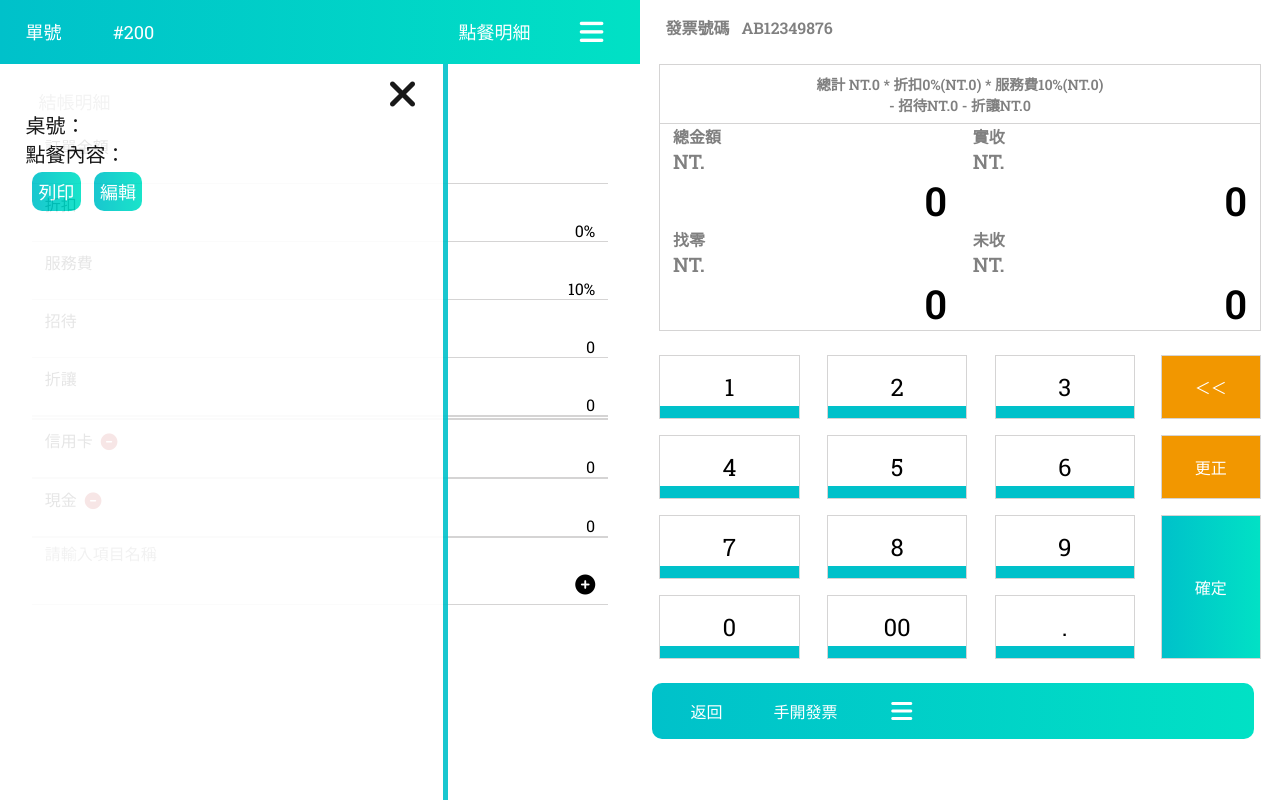
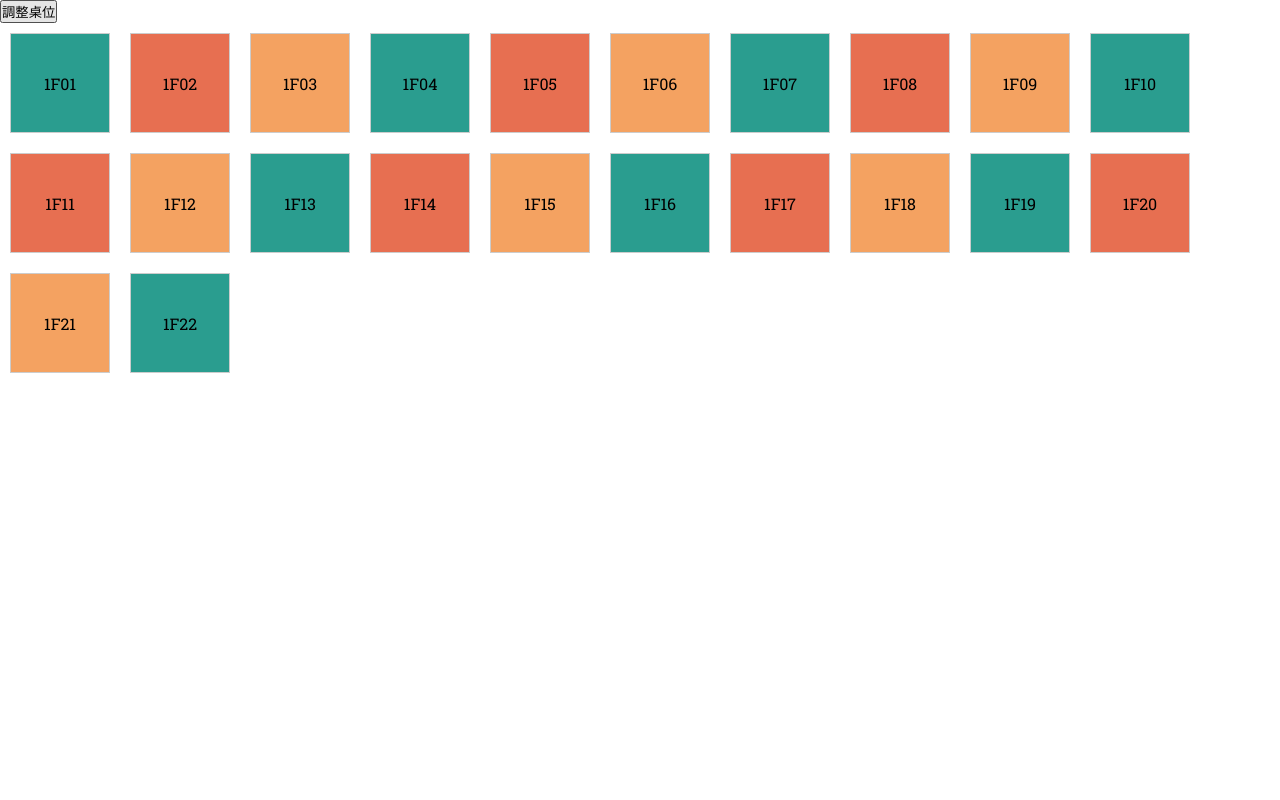
Before and after one commit to PersonHow/POS-Register-FrontEnd, a Vue app: page / in a window 1280 px wide. Built offline with nearby package versions, Linux system fonts and the light colour scheme; a web font is replaced by a local one.

Commit message:
1. add TestTablePage, 2. update main.js and App.vue, 3.install vuedraggable and sortablejs vuedraggable@next

```diff
--- a/package.json
+++ b/package.json
@@ -17,8 +17,10 @@
     "axios": "^1.7.2",
     "pinia": "^2.1.7",
     "sass": "^1.77.6",
+    "sortablejs": "^1.15.2",
     "vue": "^3.4.21",
-    "vue-router": "^4.3.0"
+    "vue-router": "^4.3.0",
+    "vuedraggable": "^4.1.0"
   },
   "devDependencies": {
     "@vitejs/plugin-vue": "^5.0.4",
--- a/src/App.vue
+++ b/src/App.vue
@@ -1,15 +1,14 @@
 <script setup>
 import { RouterLink, RouterView } from 'vue-router'
-import OrderPage from './views/OrderPage.vue';
 import BillPage from './views/BillPage.vue';
+import TestTablePage from './components/ChiaoLin/TestTablePage.vue';
 
 </script>
 
 <template>
 <div class="routerViewArea">
-    <!-- <RouterView /> -->
-    <!-- <OrderPage /> -->
-     <BillPage />
+    <!-- <BillPage /> -->
+    <TestTablePage />
 </div>
 </template>
 
--- /dev/null
+++ b/src/components/ChiaoLin/TestTablePage.vue
@@ -0,0 +1,77 @@
+<script>
+import draggable from 'vuedraggable'; // 導入 vuedraggable 用於實現拖曳功能
+
+export default {
+    components: {
+        draggable, // 將 draggable 組件套用在此vue上
+    },
+    data() {
+        return {
+            isEditing: false, // 判斷是否為編輯模式的變數
+            tables: Array.from({ length: 22 }, (v, i) => ({
+                // 每張桌子的標示代號
+                id: i + 1,
+                // 每張桌子的標籤
+                label: `1F${String(i + 1).padStart(2, '0')}`,
+                // 根據索引決定桌子的狀態
+                status: i % 3 === 0 ? 'available' : i % 3 === 1 ? 'in-use' : 'reserved',
+            })),
+        };
+    },
+    methods: {
+        toggleEdit() {
+            this.isEditing = !this.isEditing;
+        },
+        saveTableOrder() {
+            // 保存新的桌子排序
+            console.log('新的桌子順序:', this.tables);
+        },
+    },
+};
+</script>
+
+<template>
+    <div id="app">
+        <button @click="toggleEdit">調整桌位</button>
+        <!-- 當進入編輯模式時，啟用拖曳功能 -->
+        <draggable v-if="isEditing" v-model="tables" @end="saveTableOrder">
+            <!-- 顯示每張桌子的內容 -->
+            <template #item="{ element }">
+                <div :class="['table', element.status]"> <!-- 根據桌子的狀態設置樣式 -->
+                    {{ element.label }} <!-- 顯示桌子的標籤 -->
+                </div>
+            </template>
+        </draggable>
+        <div v-else> <!-- 當不處於編輯模式時，僅顯示桌子 -->
+            <div v-for="table in tables" :key="table.id" :class="['table', table.status]">
+                {{ table.label }}
+            </div>
+        </div>
+    </div>
+</template>
+
+
+
+<style scoped lang="scss">
+.table {
+    width: 100px;
+    height: 100px;
+    margin: 10px;
+    display: inline-block;
+    text-align: center;
+    line-height: 100px;
+    border: 1px solid #ccc;
+}
+
+.available {
+    background-color: #2a9d8f;
+}
+
+.in-use {
+    background-color: #e76f51;
+}
+
+.reserved {
+    background-color: #f4a261;
+}
+</style>
--- a/src/main.js
+++ b/src/main.js
@@ -9,7 +9,7 @@ import { fas } from '@fortawesome/free-solid-svg-icons'
 import { far } from '@fortawesome/free-regular-svg-icons'
 import { fab } from '@fortawesome/free-brands-svg-icons'
 import { FontAwesomeIcon } from '@fortawesome/vue-fontawesome'
-
+import draggable from 'vuedraggable';
 
 
 const app = createApp(App)
@@ -18,6 +18,7 @@ const pinia = createPinia()
 library.add(fas, far, fab)
 
 app.component('font-awesome-icon', FontAwesomeIcon)
+app.component('draggable', draggable);
 
 app.use(router)
 app.use(pinia)
```
Also changed, not shown: 1 other file (tests, documents, lock files or other folders).
